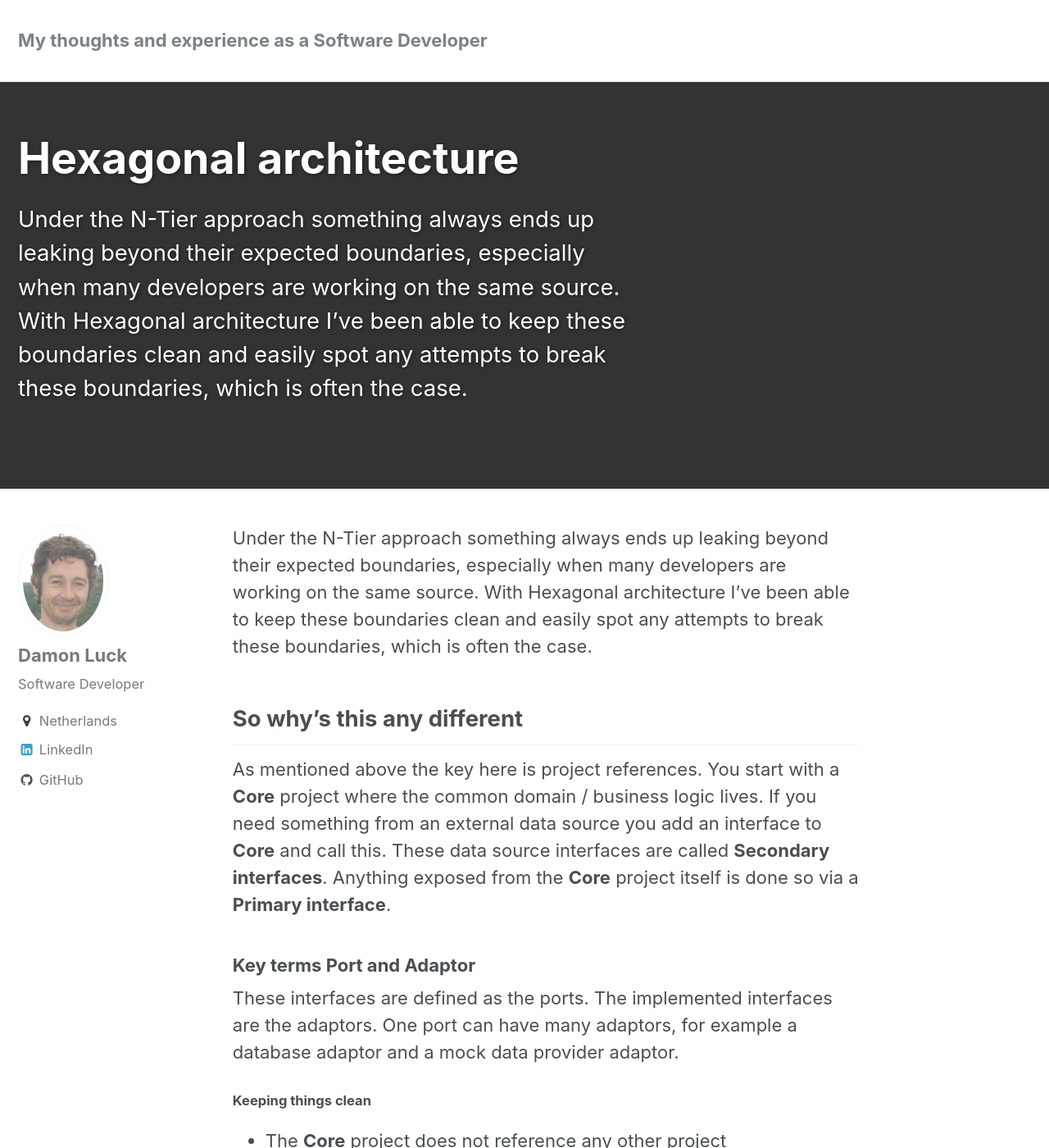
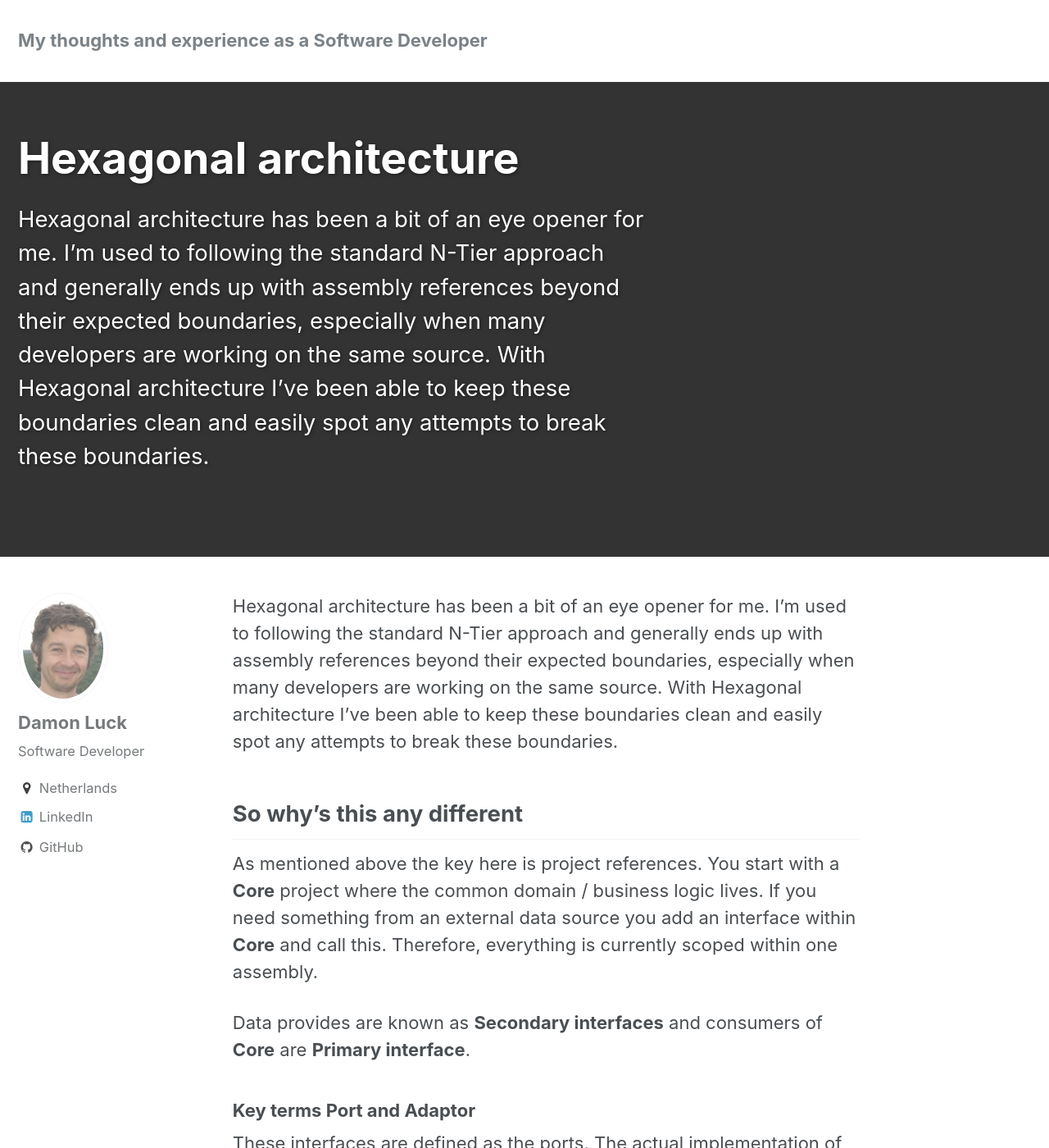
Before and after one commit to DamonLuck/damonluck.github.io, a Jekyll site: the page built from _posts/2017-05-31-hexagonal-architecture.md, in a window 1280 px wide and 1400 px high. Shown: the whole window at 82% size. Built offline with Jekyll 4.4.1, drawn with Linux system fonts in a browser that asks for light colours; some of the changed text lies outside the part shown.

Commit message:
Update blog pages

```diff
--- a/_posts/2017-05-31-hexagonal-architecture.md
+++ b/_posts/2017-05-31-hexagonal-architecture.md
@@ -2,34 +2,38 @@
 title: Hexagonal architecture
 header:
   overlay_color: "#333"
-tags: Architecture
+tags:
+- Architecture
+- Clean code
 ---
-Under the N-Tier approach something always ends up leaking beyond their expected boundaries, especially when many developers are working on the same source. With Hexagonal architecture I've been able to keep these boundaries clean and easily spot any attempts to break these boundaries, which is often the case.
+Hexagonal architecture has been a bit of an eye opener for me. I'm used to following the standard N-Tier approach and generally ends up with assembly references beyond their expected boundaries, especially when many developers are working on the same source. With Hexagonal architecture I've been able to keep these boundaries clean and easily spot any attempts to break these boundaries.
 
 ## So why's this any different
-As mentioned above the key here is project references. You start with a **Core** project where the common domain / business logic lives. If you need something from an external data source you add an interface to **Core** and call this. These data source interfaces are called **Secondary interfaces**. Anything exposed from the **Core** project itself is done so via a **Primary interface**.
+As mentioned above the key here is project references. You start with a **Core** project where the common domain / business logic lives. If you need something from an external data source you add an interface within **Core** and call this. Therefore, everything is currently scoped within one assembly.
+
+Data provides are known as **Secondary interfaces** and consumers of **Core** are **Primary interface**.
 
 ### Key terms Port and Adaptor
-These interfaces are defined as the ports. The implemented interfaces are the adaptors. One port can have many adaptors, for example a database adaptor and a mock data provider adaptor.
+These interfaces are defined as the ports. The actual implementation of these interfaces are the adaptors. One port can have many adaptors, such as, a database adaptor, a file store adaptor and a mock data provider adaptor.
 
-#### Keeping things clean
+#### Keeping things clean (the rules I try to follow)
 
  - The **Core** project does not reference any other project
  - Any model required by **Core** will be defined within **Core**
+ - Any external provider or consumer of core will be defined as an interface in core.
  - Every **adaptor** references the core project
  - No **adaptor** references any other **adaptor**
- - One top level project references **Core** and all **adaptors**. This is generally the build .exe and brings all dependencies together.
+ - One top level project references **Core** and all **adaptors**. This is generally the build .exe which brings all dependencies together.
 
 ### Sounds simple
-After a bit of practice it becomes second nature and I don't always follow these points.
-
+The following section highlights a few cases where I don't follow these rules
 
 {% capture notice-2 %}
 #### Logging
 
  One area where break things is logging, here I implement a static AmbientLogger and add that to an **Infrastructure** project. Core then references this infrastructure project.
 
-The AmbientLogger is actually hidden behind an ISystemNotification interface where I add interfaces to logging, metrics, etc. An instance of ISystemNotification is made available via the static class.
+For me, my AmbientLogger is actually hidden behind an ISystemNotification interface. Here I add my interfaces for logging, metrics, alerting, etc. An instance of ISystemNotification is made available via the static class AmbientLogger.
 
 {% endcapture %}
 <div class="notice">{{ notice-2 | markdownify }}</div>
@@ -37,9 +41,9 @@
 {% capture notice-2 %}
 #### Database transactions
 
-Another area where things get tricky are transactions. Here I have a **secondary interface** used by Core which is in turn triggered by a **primary interface**.
+Another area where things get tricky are transactions. Particularly when they cross boundaries. Such as a **secondary interface** used by Core which is in turn triggered by a **primary interface**.
 
-Let's make things really difficult and say I've got an Oracle Advanced queue as the **primary interface**. Each message from the queue executes an action on Core which in turn executes a DB write with the Oracle data adapter (**secondary interface**).
+Take for example an Oracle Advanced queue as the **primary interface**. Each message from the queue executes an action on Core which in turn executes a DB write with the Oracle data adapter (**secondary interface**).
 
 Passing the transaction through **Core** isn't possible as I'm not allowed to reference any other project in **Core**. The two **adaptors** should know about each other either. Therefore, things need to be wired up in the .exe project in such a way that the active database connection / transaction is shared across the executed code.
 
@@ -48,9 +52,7 @@
 {% endcapture %}
 <div class="notice">{{ notice-2 | markdownify }}</div>
 
-## Has this created a cleaner architecture?
-In my own experience it has. I've been able to call out developers questionable changes by looking for changes breaking the points listed above.
-
+## Summary
 Under N-tier architectures I found each boundary exposes it's own set of Dto's or similar models for consumption, these often crossed boundaries they shouldn't due to developers reusing objects. With the Hexagonal architecture the only models to flow externally are those defined in **Core**.
 
-You could write some unit tests to inspect project references. For **Core** you'd check, no other project reference appears without and for the adaptors **Adaptors**, they should only reference **Core**. There may be exceptions, but I've not yet run into them.
+For the rules described above you could write some unit tests to inspect project references. For **Core** you'd check, no  **Adaptors** are references, for  **Adaptors** no other  **Adaptors** would be referenced. Every **Adaptors** would reference  **Core**. Any tricks for cross boundary communication of hooked up in the programs main assembly.
--- /dev/null
+++ b/_posts/2017-06-01-unity3d-entities-components-and-systems.md
@@ -0,0 +1,62 @@
+---
+title: Unity3D - Entities, Components and Systems
+header:
+  overlay_color: "#333"
+tags:
+- ECS
+- Unity3D
+---
+{% include base_path %}
+Unity3D has GameObjects (Entities), Components and Systems (the underlying game engine).
+
+Following on from my [Data Driven ECS article]({{ "/data-driven-ECS/" | absolute_url }}) the following takes a high level look at Unity3D.
+
+### Entities
+
+In Unity 3D, GameObjects are the closest thing to Entities.
+
+<figure>
+	<img src="/assets/img/2017-06-01/GameObjectCreation.gif" alt="">
+	<figcaption>GameObject creation using the Hierarchy window. Taken from Unity3D 5.6.0</figcaption>
+</figure>
+
+Every GameObject has one transform component, hence one reason for the parent / child relationships shown above. Having the transform on every GameObject enables scenarios such as the following:
+
+If your creating a car with independently rotating wheels you'd setup a parent / child relationship. In this case, the wheel entities will see the rotation applied and the parent entity for acceleration of the entire car.
+
+Not all GameObject are visual, therefore, this transform may at times be redundant.
+
+### Components
+
+Looking at the inspector window for GameObject1 you can see this default transform component. Below this is the add component button.
+
+As an example, adding a sprite render component and box collider component you have a visual entity capable of interacting with other components. A physics component or a custom script would give this entity motion.
+
+<figure>
+	<img src="/assets/img/2017-06-01/AddComponentOverview.gif" alt="">
+	<figcaption>Add component via the inspector window. Taken from Unity3D 5.6.0</figcaption>
+</figure>
+
+### Systems
+
+The execution lifecycle highlights the different systems in play per frame. The [Unity lifetime image](https://forum.unity3d.com/attachments/unity-lifetime-png.47614/) gives a nice overview of what is happening.
+
+Some key parts here are:
+
+|Category | State | Description |
+|:--|:--|:--|
+|Startup  |       |Initialization and activation |
+|Updates| | Update go through one of three states, Fixed, Update and LastUpdate |
+|| Fixed update | As shown in the link this is where Physics updates take place. It's the earliest pointer before other updates |
+|         | Update | The point at which most game logic updates take place |
+|         | LastUpdate | The final point for any last minute changes |
+|Render | | Two render phases happen. First, the scene and anything it contains such as sprite. Secondly the canvas is rendered above this. The canvas displays textboxes, buttons etc. |
+| | OnWillRenderObject | Renders the scene             |
+|        | OnGui | Renders the canvas            |
+|EndOfFrame       | | Once render has finished the game loop runs again |
+
+Different components take part at different points of this flow. GameObjects don't have any direct input here. They are purely a grouping of components. Together this grouping becomes importing. For example, the transform component may be updated by the physics component. Then during the render phase the sprite render component will use this transform component to draw the graphic at the correct point.
+
+## Summary
+
+The real power here is the ability to add components and enhance this interaction with other components. Perhaps you'll create a different type of motion component that runs in a different system phase and interacts with other components if they exist in the GameObject. You can also search the GameObject hierarchy as well as looking on the global level using statics.
```
Also changed, not shown: _posts/2017-05-30-data-driven-ECS.md (+4 -2 lines), assets/img/2017-06-01/AddComponentOverview.gif (added), assets/img/2017-06-01/GameObjectCreation.gif (added).
